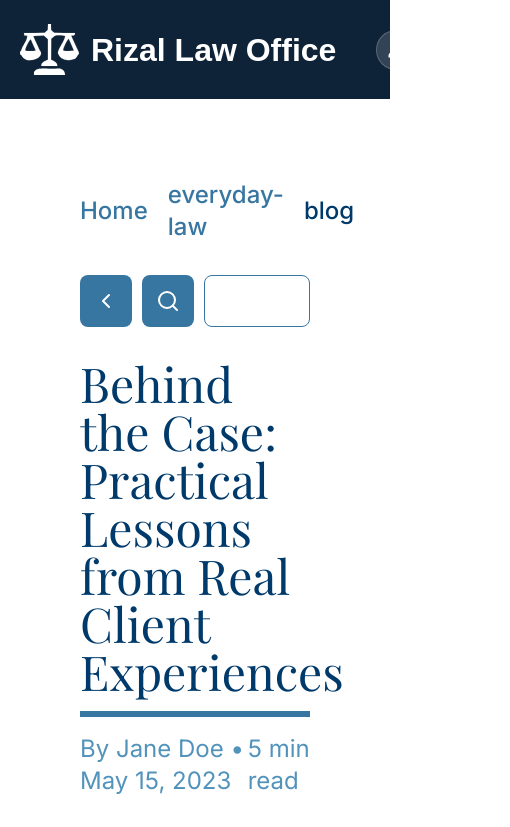
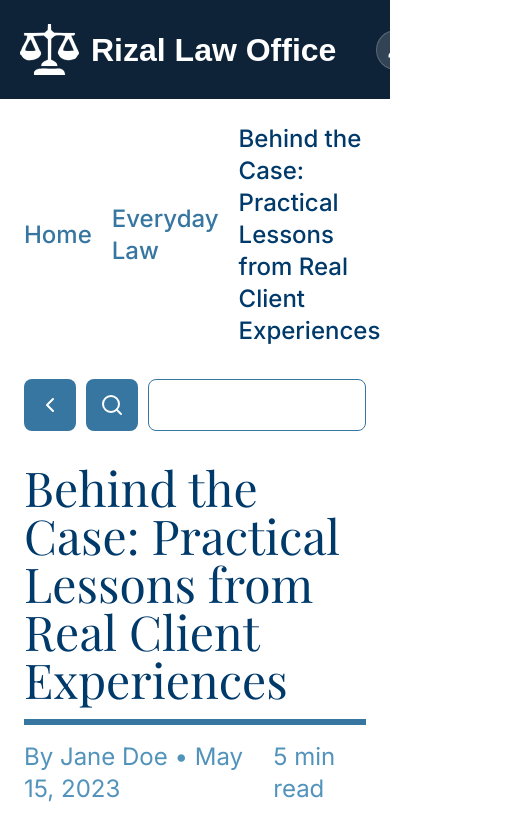
Before and after one commit to karllogdat/lexmeet-group4-template, a React (Vite) app: page /everyday-law/blog in a window 390 px wide. Shown: the top 827 px of the page, 510 px wide, since content can reach past the window. Built offline with nearby package versions, Linux system fonts and the light colour scheme; a web font is replaced by a local one.

Commit message:
Added breadcrumb links

```diff
--- a/src/components/everyday_law/Breadcrumbs.jsx
+++ b/src/components/everyday_law/Breadcrumbs.jsx
@@ -1,14 +1,15 @@
-import { useLocation } from "react-router";
+import { useLocation, Link } from "react-router";
 import { ChevronRight } from "lucide-react";
 
-function Crumb({ name, isLast }) {
+function Crumb({ name, to, isLast }) {
   return (
     <>
-      <span
+      <Link
+        to={to ? to : "#"}
         className={`g4-large-body ${isLast ? "text-g4-900" : "text-g4-700"}`}
       >
         {name}
-      </span>
+      </Link>
       {!isLast && <ChevronRight className="text-g4-700" />}
     </>
   );
@@ -17,13 +18,18 @@ function Crumb({ name, isLast }) {
 export default function Breadcrumbs({ items }) {
   const location = useLocation();
 
-  const crumbs = items || location.pathname.split("/").filter((item) => item);
+  const crumbs = items;
 
   return (
     <div className="w-full flex items-center gap-2.5">
-      <Crumb name="Home" isLast={crumbs.length === 0} />
+      <Crumb name="Home" to="/" isLast={crumbs.length === 0} />
       {crumbs.map((crumb, index) => (
-        <Crumb name={crumb} isLast={index === crumbs.length - 1} key={index} />
+        <Crumb
+          name={crumb.name}
+          to={crumb.to}
+          isLast={index === crumbs.length - 1}
+          key={index}
+        />
       ))}
     </div>
   );
--- a/src/pages/EverydayLawBlogPage.jsx
+++ b/src/pages/EverydayLawBlogPage.jsx
@@ -28,6 +28,14 @@ import {
 import ShareLink from "../components/everyday_law/ShareLink";
 
 export default function EverydayLawBlogPage() {
+  const crumbs = [
+    { name: "Everyday Law", to: "/everyday-law" },
+    {
+      name: "Behind the Case: Practical Lessons from Real Client Experiences",
+      to: "/everyday-law/blog",
+    },
+  ];
+
   const [isModalOpen, setIsModalOpen] = useState(false);
 
   const socialMediaIcons = [
@@ -43,9 +51,9 @@ export default function EverydayLawBlogPage() {
     MessageSquareText,
   ];
   return (
-    <div className="flex flex-col items-center p-20 gap-8">
+    <div className="flex flex-col items-center p-6 lg:p-20 gap-8">
       {/* TODO: breadcrumbs */}
-      <Breadcrumbs />
+      <Breadcrumbs items={crumbs} />
 
       {/* search bar */}
       <div className="flex w-full h-shrink gap-2.5">
--- a/src/pages/blog-list/EverydayLawBlogListPage.jsx
+++ b/src/pages/blog-list/EverydayLawBlogListPage.jsx
@@ -9,9 +9,11 @@ import { latestBlogSample } from "../../components/everyday_law/EverydayLawMainD
 export default function EverydayLawBlogListPage() {
   const navigate = useNavigate();
 
+  const crumbs = [{ name: "Everyday Law", to: "/everyday-law" }];
+
   return (
     <div className="flex flex-col gap-8 p-8 lg:p-20">
-      <Breadcrumbs />
+      <Breadcrumbs items={crumbs} />
 
       <div className="flex w-full h-shrink gap-2.5">
         <button type="button" onClick={() => navigate("/everyday-law")}>
--- a/src/pages/blog-list/LawUpdatesBlogListPage.jsx
+++ b/src/pages/blog-list/LawUpdatesBlogListPage.jsx
@@ -9,9 +9,11 @@ import { latestBlogSample } from "../../components/everyday_law/EverydayLawMainD
 export default function LawUpdatesBlogListPage() {
   const navigate = useNavigate();
 
+  const crumbs = [{ name: "Everyday Law", to: "/everyday-law" }];
+
   return (
     <div className="flex flex-col gap-8 p-8 lg:p-20">
-      <Breadcrumbs />
+      <Breadcrumbs items={crumbs} />
 
       <div className="flex w-full h-shrink gap-2.5">
         <button type="button" onClick={() => navigate("/everyday-law")}>
--- a/src/pages/blog-list/LawyersBlogListPage.jsx
+++ b/src/pages/blog-list/LawyersBlogListPage.jsx
@@ -9,9 +9,11 @@ import { latestBlogSample } from "../../components/everyday_law/EverydayLawMainD
 export default function LawyersBlogListPage() {
   const navigate = useNavigate();
 
+  const crumbs = [{ name: "Everyday Law", to: "/everyday-law" }];
+
   return (
     <div className="flex flex-col gap-8 p-8 lg:p-20">
-      <Breadcrumbs />
+      <Breadcrumbs items={crumbs} />
 
       <div className="flex w-full h-shrink gap-2.5">
         <button type="button" onClick={() => navigate("/everyday-law")}>
```
